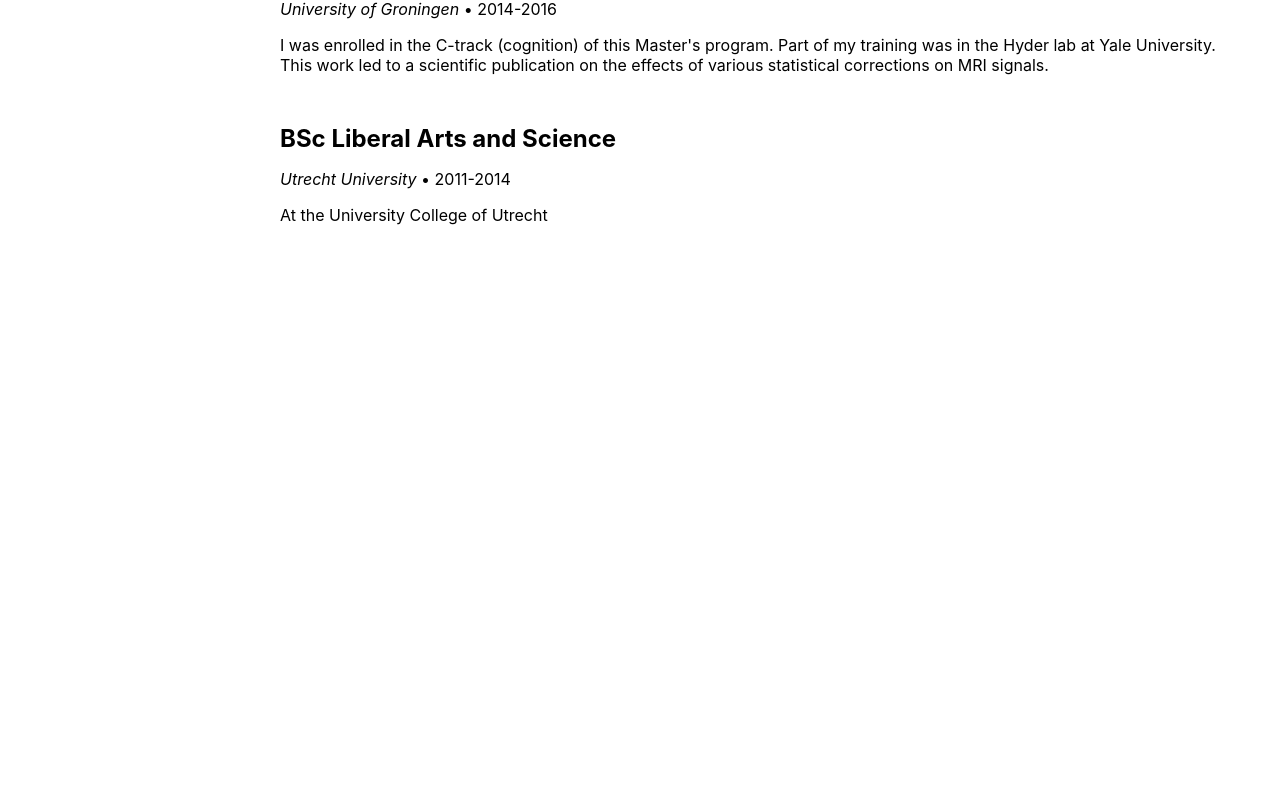
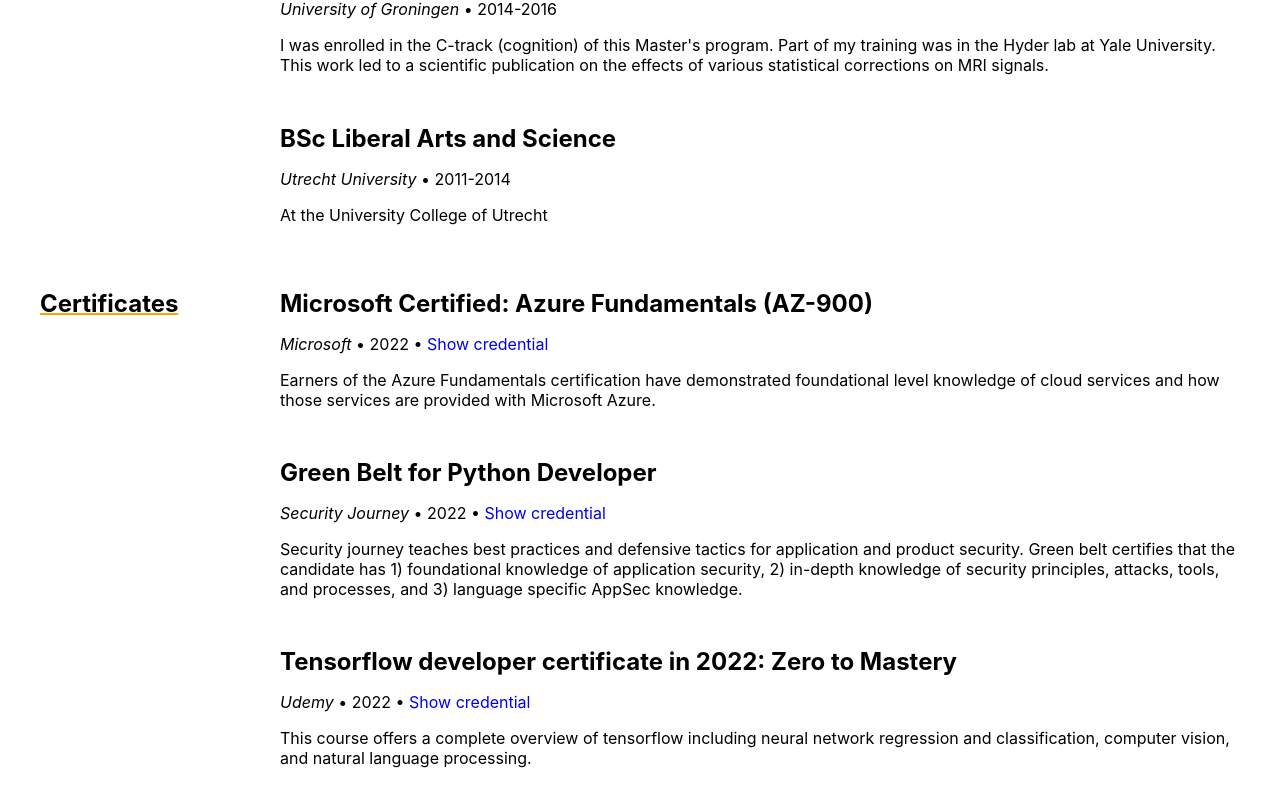
Before and after one commit to ReinderVosDeWael/reindervosdewael.github.io, a Next.js app: page /components/Experience in a window 1280 px wide. Shown: the part 432-1232 px from the top of the page. Before the commit the page ends 800 px from the top, so only its background shows below. Built offline with nearby package versions, Linux system fonts and the light colour scheme.

Commit message:
Add certificates

```diff
--- a/pages/components/Experience.js
+++ b/pages/components/Experience.js
@@ -1,60 +1,75 @@
 import React from 'react';
 import {experienceData} from '../data';
 import {educationData} from '../data';
+import {certificateData} from '../data';
+
+/**
+ * Creates an experience section.
+ * @param {Array} data Array containing objects containing the title, location,
+ * date, and content of each entry.
+ * @param {string} title Title of the section.
+ * @return {React.Component}
+ */
+function createSection(data, title) {
+  return (
+    <div className="experience">
+      <div className="experience_content">
+        <div className="experience_left">
+          <h1 className="section_title">{title}</h1>
+        </div>
+        <div className="experience_right">
+          {data.map((e) => (createSectionContent(e)))}
+        </div>
+      </div>
+    </div>
+  );
+}
+
+/**
+ * Creates the content of each section.
+ * @param {Object} e The data to place in the section.
+ * @return {React.Component}
+ */
+function createSectionContent(e) {
+  if ('href' in e) {
+    return (
+      <div className="experience_right">
+        <div className="experience_item" key={e['title']}>
+          <h1 className="experience_title">{e['title']}</h1>
+          <span className="experience_location">{e['location']}</span>
+          <span> • </span>
+          <span className="experience_date">{e['date']}</span>
+          <span> • </span>
+          <span ><a href={e['href']}>Show credential</a></span>
+          <p>{e['content']}</p>
+        </div>
+      </div>
+    );
+  } else {
+    return (
+      <div className="experience_right">
+        <div className="experience_item" key={e['title']}>
+          <h1 className="experience_title">{e['title']}</h1>
+          <span className="experience_location">{e['location']}</span>
+          <span> • </span>
+          <span className="experience_date">{e['date']}</span>
+          <p>{e['content']}</p>
+        </div>
+      </div>
+    );
+  }
+}
 
 /**
  * Generates the experience and education sections.
  * @return {Component}
  */
 export default function Experience() {
-  // const data = [experienceData, educationData]
-  // const titles = ["Experience", "Education"]
-
-  // TODO: This could be looped over experience and education to
-  // reduce code duplication.
-  return (
-    <>
-      <div className="experience">
-        <div className="experience_content">
-          <div className="experience_left">
-            <h1 className="section_title">
-                            Experience
-            </h1>
-          </div>
-          <div className="experience_right">
-            {experienceData.map(({date, location, title, content}) => (
-              <div className="experience_item" key={title}>
-                <h1 className="experience_title">{title}</h1>
-                <span className="experience_location">{location}</span>
-                <span>  •  </span>
-                <span className="experience_date">{date}</span>
-                <p>{content}</p>
-              </div>
-            ))}
-          </div>
-        </div>
-      </div>
-
-      <div className="experience">
-        <div className="experience_content">
-          <div className="experience_left">
-            <h1 className="section_title">
-                            Education
-            </h1>
-          </div>
-          <div className="experience_right">
-            {educationData.map(({date, location, title, content}) => (
-              <div className="experience_item" key={title}>
-                <h1 className="experience_title">{title}</h1>
-                <span className="experience_location">{location}</span>
-                <span>  •  </span>
-                <span className="experience_date">{date}</span>
-                <p>{content}</p>
-              </div>
-            ))}
-          </div>
-        </div>
-      </div>
-    </>
-  );
+  const allData = [experienceData, educationData, certificateData];
+  const titles = ['Experience', 'Education', 'Certificates'];
+  const section = [];
+  for (let i = 0; i < allData.length; i++) {
+    section.push(<>{createSection(allData[i], titles[i])}</>);
+  }
+  return section;
 }
--- a/pages/components/Socials.js
+++ b/pages/components/Socials.js
@@ -15,7 +15,7 @@
           aria-label={label}
           href={href}
           key={label}>
-          <IconContext.Provider value={{size: 30}}>
+          <IconContext.Provider value={{color: 'white', size: 30}}>
             <Icon/>
           </IconContext.Provider>
         </a>
--- a/pages/data.js
+++ b/pages/data.js
@@ -185,6 +185,39 @@
   },
 ];
 
+// Certificates
+export const certificateData = [
+  {
+    date: '2022',
+    location: 'Microsoft',
+    title: 'Microsoft Certified: Azure Fundamentals (AZ-900)',
+    href: 'https://www.credly.com/badges/319adf29-8704-448c-9143-520e8b92f406/public_url',
+    content: `Earners of the Azure Fundamentals certification have demonstrated
+    foundational level knowledge of cloud services and how those services are
+    provided with Microsoft Azure.`,
+  },
+  {
+    date: '2022',
+    location: 'Security Journey',
+    title: 'Green Belt for Python Developer',
+    href: 'https://ordina.securityjourney.com/certificates/3afada35-04d0-4efe-a316-1648afa5d772.pdf',
+    content: `Security journey teaches best practices and defensive tactics for
+    application and product security. Green belt certifies that the candidate
+    has 1) foundational knowledge of application security, 2) in-depth knowledge
+    of security principles, attacks, tools, and processes, and 3) language
+    specific AppSec knowledge.`,
+  },
+  {
+    date: '2022',
+    location: 'Udemy',
+    title: 'Tensorflow developer certificate in 2022: Zero to Mastery',
+    href: 'https://www.udemy.com/certificate/UC-7893c02b-4fd3-49cc-b411-a9489a959c7f/',
+    content: `This course offers a complete overview of tensorflow including
+    neural network regression and classification, computer vision, and natural
+    language processing.`,
+  },
+];
+
 /**
 * npm run deploy complains if this doesn't exist?
 */
--- a/styles/globals.css
+++ b/styles/globals.css
@@ -8,7 +8,6 @@
 }
 
 a {
-  color: inherit;
   text-decoration: none;
 }
 
```
Also changed, not shown: 1 other file (tests, documents, lock files or other folders).
